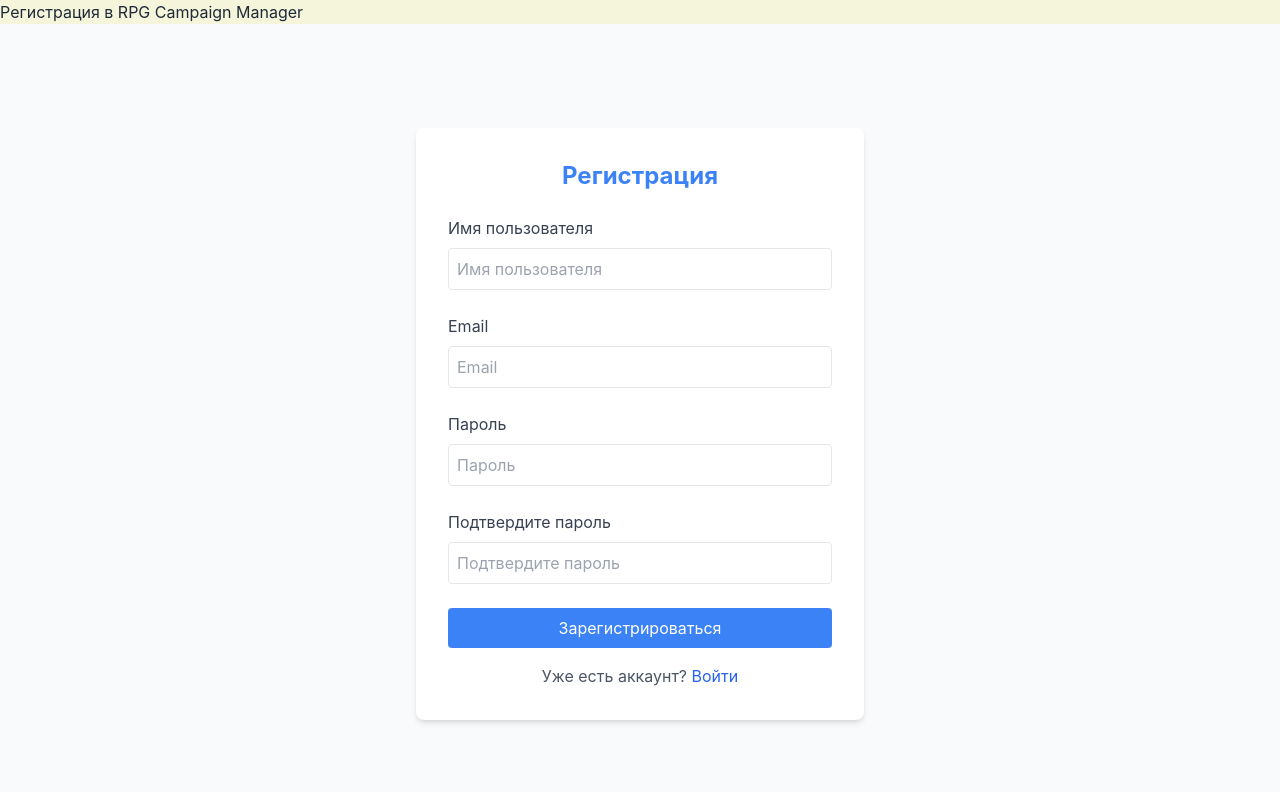
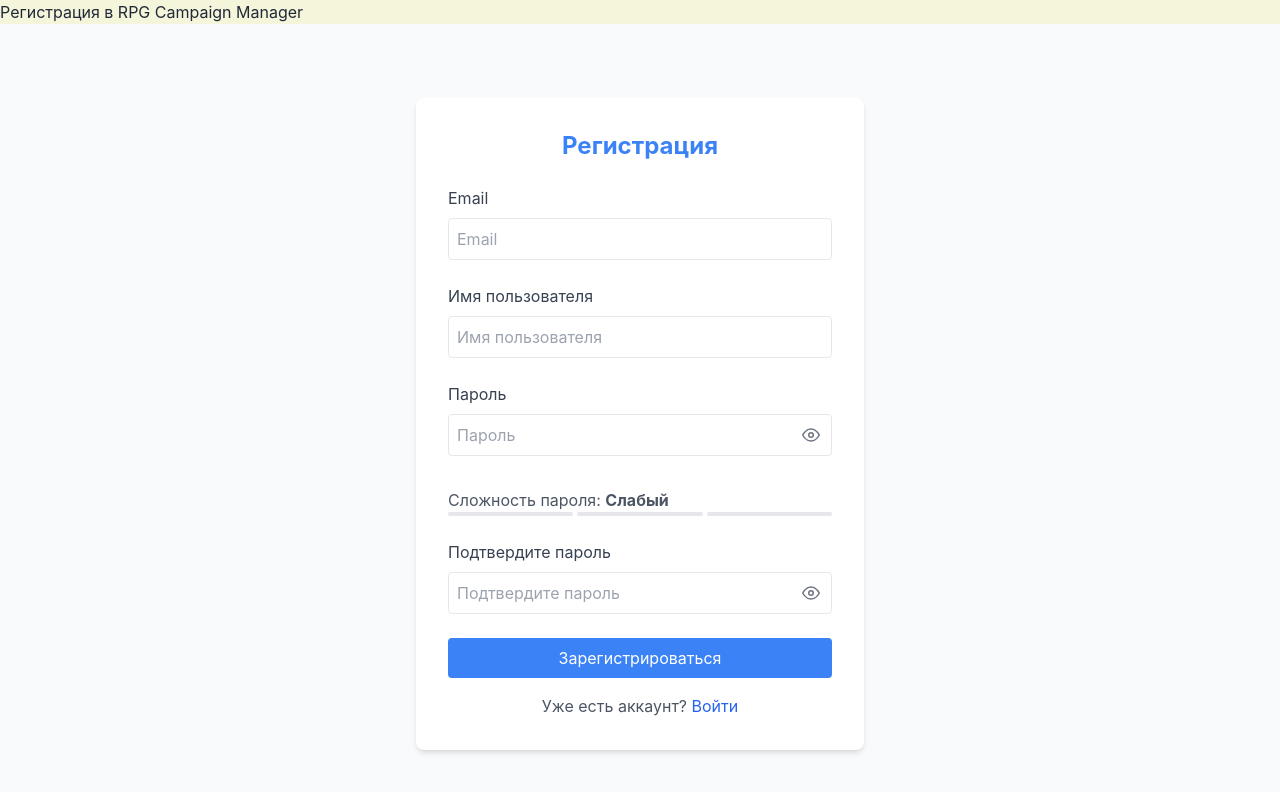
Before and after one commit to d2emon/campaign-manager, a React (Create React App) app in the folder frontend/: page /register in a window 1280 px wide. Shown: the top 792 px of the page. Built offline with nearby package versions, Linux system fonts and the light colour scheme.

Commit message:
Add password field and strength indicator to registration form

```diff
--- a/frontend/package.json
+++ b/frontend/package.json
@@ -17,6 +17,7 @@
     "jwt-decode": "^4.0.0",
     "react": "^19.1.0",
     "react-dom": "^19.1.0",
+    "react-feather": "^2.0.10",
     "react-hook-form": "^7.56.1",
     "react-router-dom": "^6.30.0",
     "react-scripts": "5.0.1",
--- a/frontend/src/components/Field.tsx
+++ b/frontend/src/components/Field.tsx
@@ -1,22 +1,24 @@
 import { FieldError, UseFormRegisterReturn } from 'react-hook-form';
 
-type AppProps = {
+export type FieldProps = {
   error?: FieldError,
   inputProps: UseFormRegisterReturn,
   label: string,
   type?: string,
+  afterInput?: React.ReactNode,
 }
 
-const Field = (props: AppProps) => {
+const Field = (props: FieldProps) => {
   const {
     error,
     inputProps,
     label,
     type,
+    afterInput,
   } = props;
 
   return (
-    <div className="mb-6">
+    <div className="mb-6 relative">
       <label className="block text-gray-700 mb-2">
         {label}
       </label>
@@ -26,6 +28,7 @@ const Field = (props: AppProps) => {
         placeholder={label}
         {...inputProps}
       />
+      {afterInput}
       {error && (
         <div className="mb-4 p-2 bg-red-100 text-red-700 rounded">
           {error.message}
--- /dev/null
+++ b/frontend/src/components/PasswordField.tsx
@@ -0,0 +1,25 @@
+import { useState } from 'react';
+import Field, { FieldProps } from './Field';
+import { Eye, EyeOff } from 'react-feather';
+
+const PasswordField = (props: FieldProps) => {
+  const [showPassword, setShowPassword] = useState(false);
+
+  return (
+    <Field
+      type={showPassword ? 'text' : 'password'}
+      afterInput={
+        <button
+          type="button"
+          className="absolute right-3 top-11 text-gray-500 hover:text-gray-700"
+          onClick={() => setShowPassword(!showPassword)}
+        >
+          {showPassword ? <EyeOff size={18} /> : <Eye size={18} />}
+        </button>
+      }
+      {...props}
+    />
+  );
+};
+
+export default PasswordField;
--- /dev/null
+++ b/frontend/src/components/PasswordStrength.tsx
@@ -0,0 +1,41 @@
+const passwordStrengthText = {
+  0: 'Слабый',
+  1: 'Средний',
+  2: 'Сильный',
+  3: 'Очень сильный',
+}
+
+const PasswordStrength = (props: { password: string }) => {
+  const { password } = props;
+
+  const getPasswordStrength = (value: string) => {
+    if (!value) return 0;
+    if (value.length < 6) return 1;
+    if (/[A-Z]/.test(value) && /[0-9]/.test(value)) return 3;
+    return 2;
+  };
+
+  const strength = getPasswordStrength(password);
+  const strengthClass = strength >= 3 ? 'bg-green-500' : 'bg-yellow-500';
+  const strengthText = passwordStrengthText[strength] || 'Слабый';
+
+  return (
+    <div>
+      <div className="text-gray-600">
+        Сложность пароля:
+        {' '}
+        <span className="font-bold">{strengthText}</span>
+      </div>
+      <div className="flex gap-1 h-1">
+        {[1, 2, 3].map((level) => (
+          <div
+            key={level}
+            className={`flex-1 rounded ${strength >= level ? strengthClass : 'bg-gray-200'}`}
+          />
+        ))}
+      </div>
+    </div>
+  );
+};
+
+export default PasswordStrength;
--- a/frontend/src/components/RegisterForm.tsx
+++ b/frontend/src/components/RegisterForm.tsx
@@ -5,6 +5,8 @@ import { yupResolver } from '@hookform/resolvers/yup';
 import * as yup from 'yup';
 import useAuth from '../hooks/useAuth';
 import Field from './Field';
+import PasswordField from './PasswordField';
+import PasswordStrength from './PasswordStrength';
 
 const schema = yup.object({
   username: yup
@@ -28,17 +30,20 @@ const RegisterForm = () => {
 
   const {
     authError,
-    handleLogin,
     handleRegister,
   } = useAuth();
 
   const {
     register,
     handleSubmit,
+    watch,
     formState: { errors },
   } = useForm({
     resolver: yupResolver(schema),
   })
+
+  const passwordValue = watch('password');
+  const confirmPasswordValue = watch('confirmPassword');
 
   const onSubmit = async (data: { email: string, username: string, password: string }) => {
     setIsLoading(true);
@@ -67,28 +72,35 @@ const RegisterForm = () => {
         </h1>
 
         <Field
-          error={errors.username}
-          inputProps={register('username')}
-          label="Имя пользователя"
-        />
-        <Field
           error={errors.email}
           inputProps={register('email')}
           label="Email"
           type="email"
         />
         <Field
+          error={errors.username}
+          inputProps={register('username')}
+          label="Имя пользователя"
+        />
+        <PasswordField
           error={errors.password}
           inputProps={register('password')}
           label="Пароль"
-          type="password"
         />
-        <Field
+        <div className="mb-4 py-2">
+          <PasswordStrength password={passwordValue} />
+        </div>
+        <PasswordField
           error={errors.confirmPassword}
           inputProps={register('confirmPassword')}
           label="Подтвердите пароль"
-          type="password"
         />
+
+        {passwordValue && confirmPasswordValue && passwordValue !== confirmPasswordValue && (
+          <div className="mb-4 p-2 bg-red-100 text-red-700 rounded">
+            Пароли не совпадают
+          </div>
+        )}
 
         {authError && (
           <div className="mb-4 p-2 bg-red-100 text-red-700 rounded">
```
Also changed, not shown: 1 other file (tests, documents, lock files or other folders).
